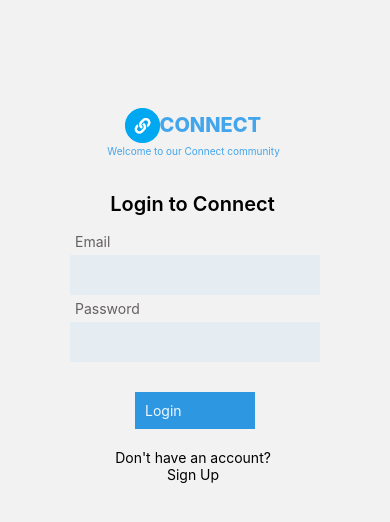
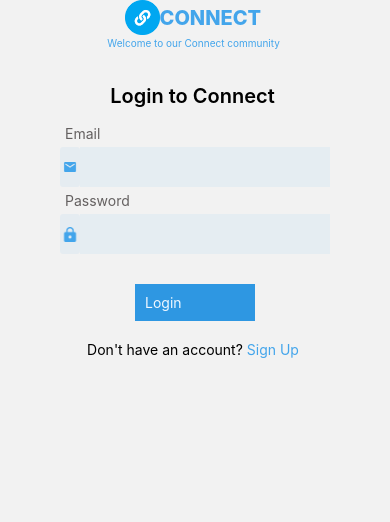
Before and after one commit to SuddalaSankeerthana/connect-mobile, a React Native app in the folder ConnectAppMobile/: screen /Login in a window 390 px wide. Shown: the top 522 px of the page. Built offline with nearby package versions, Linux system fonts and the light colour scheme.

Commit message:
Add login screen with styles

```diff
--- a/ConnectAppMobile/screens/Login.tsx
+++ b/ConnectAppMobile/screens/Login.tsx
@@ -1,25 +1,35 @@
 import React from 'react';
-import {
-  SafeAreaView,
-} from 'react-native';
-
+import { SafeAreaView, View} from 'react-native';
 import LoginLogo from '../src/components/Logo';
 import InputField from '../src/components/InputFields';
 import LoginButton from '../src/components/Button';
 import Caption from '../src/components/Caption';
-import { styles } from '../src/styles/Login.styles';
+import {styles} from '../src/styles/Login.styles';
 
-function LoginScreen(navigation:any): React.JSX.Element {
-    const [text, onChangeText] = React.useState('');
-
+function LoginScreen(navigation: any): React.JSX.Element {
+  const [email, setEmal]= React.useState('');
+  const [password, setPassword]= React.useState('');
   return (
-      <SafeAreaView style={styles.loginMainContainer}>
-        <LoginLogo/>
-        <InputField onChangeText={onChangeText} value={text} label="Email"/>
-        <InputField onChangeText={onChangeText} value={text}  label="Password"/>
-        <LoginButton/>
+    <SafeAreaView>
+      <View style={styles.mainContainer}>
+        <View style={styles.loginMainContainer}>
+          <LoginLogo />
+          <InputField onChangeText={setEmal} value={email} label="Email"  source={require('../src/assets/email.png')}
+            style={styles.emailIcon}/>
+          <InputField
+            onChangeText={setPassword}
+            value={password}
+            label="Password"
+            source={require('../src/assets/password.png')}
+            style={styles.passwordIcon}
+          />
+          <LoginButton />
+          <View style={styles.noAccount}>
           <Caption text="Don't have an account?" />
-        <Caption text="Sign Up" />
+          <Caption text="Sign Up" style={styles.signUp} onPress={()=>{}}/>
+          </View>
+        </View>
+      </View>
     </SafeAreaView>
   );
 }
```
Also changed, not shown: ConnectAppMobile/src/assets/Frame 2.png (deleted), 1 other file (tests, documents, lock files or other folders). Lines whose indentation alone changed are shown as unchanged.
